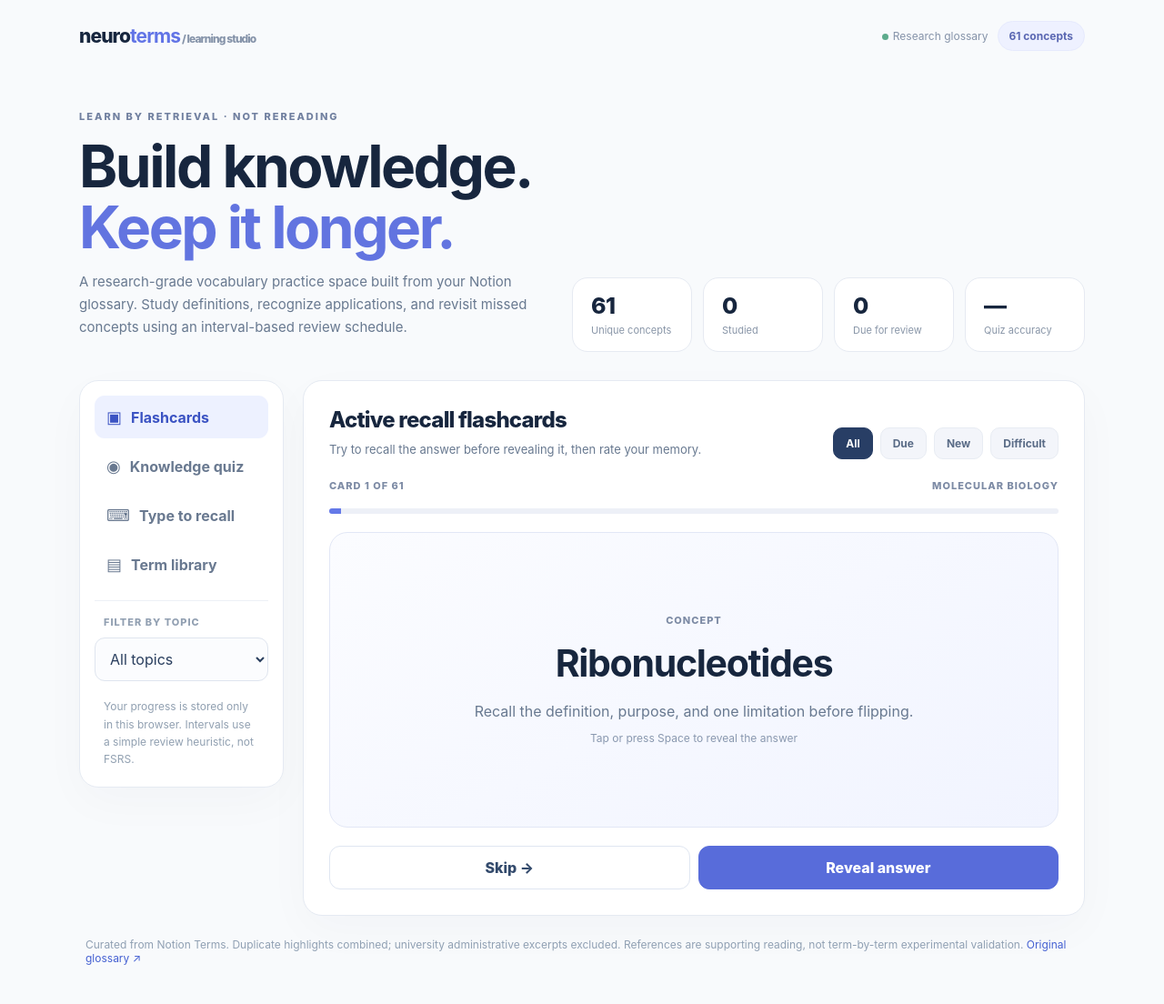
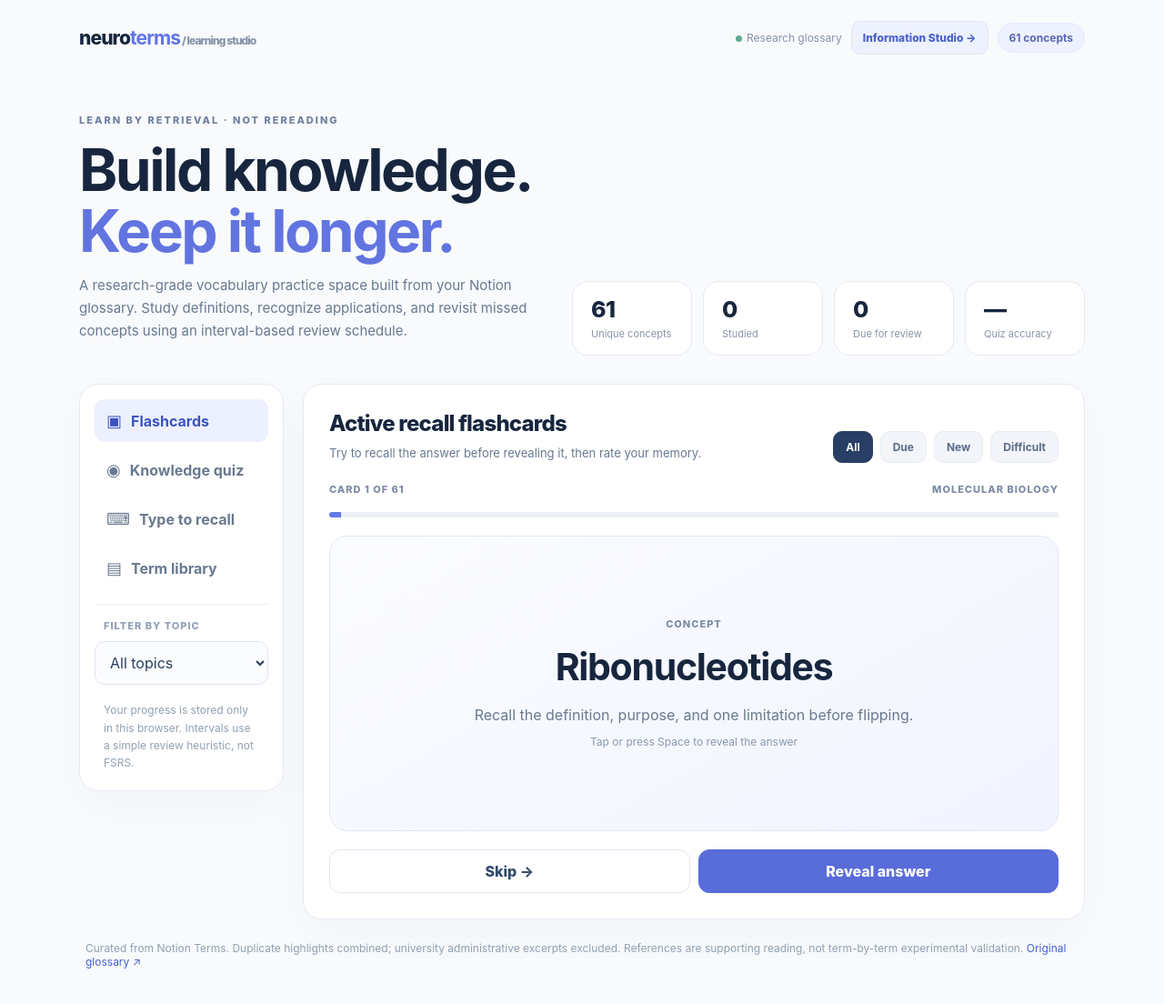
Before and after one commit to alim98/AliMikaeili.github.io, a Jekyll site: the page neuroterms/index.html, which Jekyll copies as it is, in a window 1280 px wide and 1179 px high. Shown: the top 1104 px of the window at 91% size. Built offline with Jekyll 4.4.1, drawn with Linux system fonts in a browser that asks for light colours.

Commit message:
Link NeuroTerms glossary to the new Information learning studio

```diff
--- a/neuroterms/index.html
+++ b/neuroterms/index.html
@@ -99,7 +99,7 @@ kbd{font:inherit;background:#e9edf7;border-radius:5px;padding:2px 6px}
 </head>
 <body>
 <div class="shell">
-<nav><div class="logo">neuro<strong>terms</strong><span class="micro"> / learning studio</span></div><div class="nav-right"><span class="micro"><span class="dot"></span>Research glossary</span><span class="tag" id="totalTop">Loading…</span></div></nav>
+<nav><div class="logo">neuro<strong>terms</strong><span class="micro"> / learning studio</span></div><div class="nav-right"><span class="micro"><span class="dot"></span>Research glossary</span><a href="./information/" style="font-size:12px;font-weight:780;border:1px solid #dfe5f3;background:#eef2ff;color:#4b61c9;border-radius:10px;padding:10px 12px;text-decoration:none">Information Studio →</a><span class="tag" id="totalTop">Loading…</span></div></nav>
 <div class="hero">
 <div><div class="overline">Learn by retrieval · not rereading</div><h1>Build knowledge.<br><em>Keep it longer.</em></h1><p>A research-grade vocabulary practice space built from your Notion glossary. Study definitions, recognize applications, and revisit missed concepts using an interval-based review schedule.</p></div>
 <div class="numbers"><div class="number"><b id="count">—</b><small>Unique concepts</small></div><div class="number"><b id="studied">—</b><small>Studied</small></div><div class="number"><b id="due">—</b><small>Due for review</small></div><div class="number"><b id="accuracy">—</b><small>Quiz accuracy</small></div></div>
```
